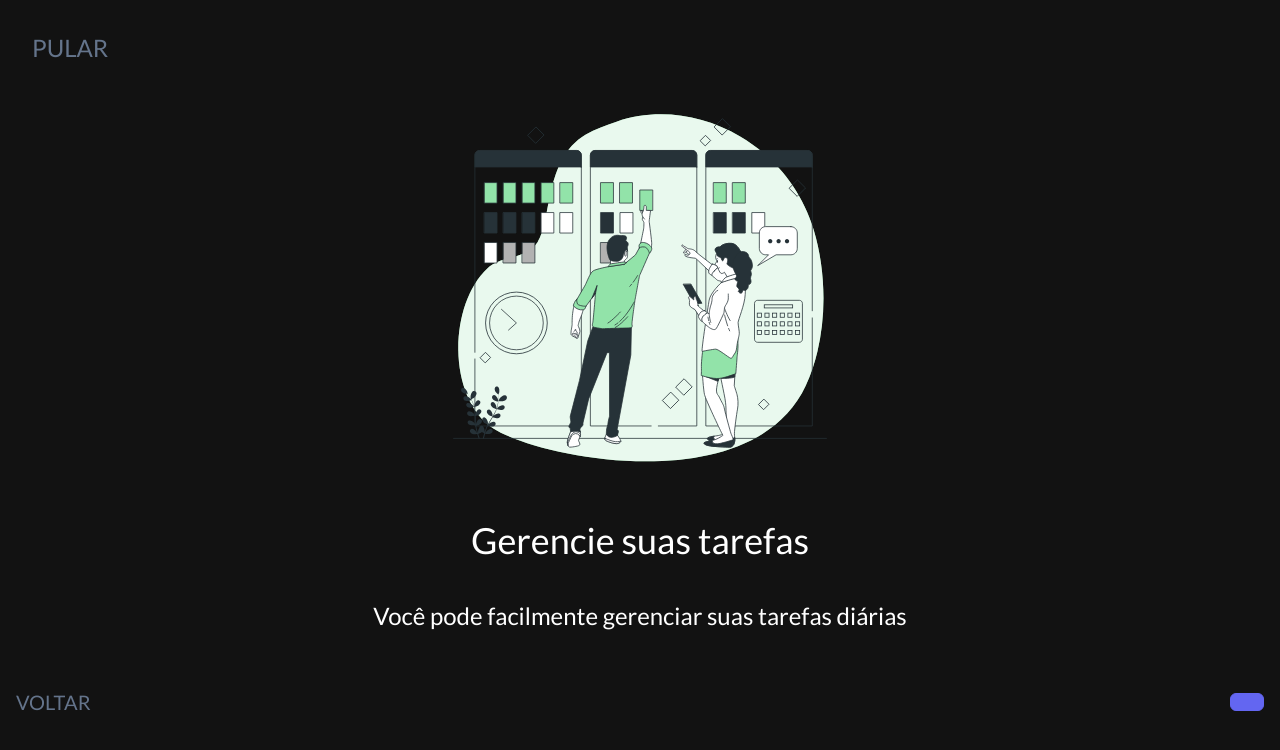
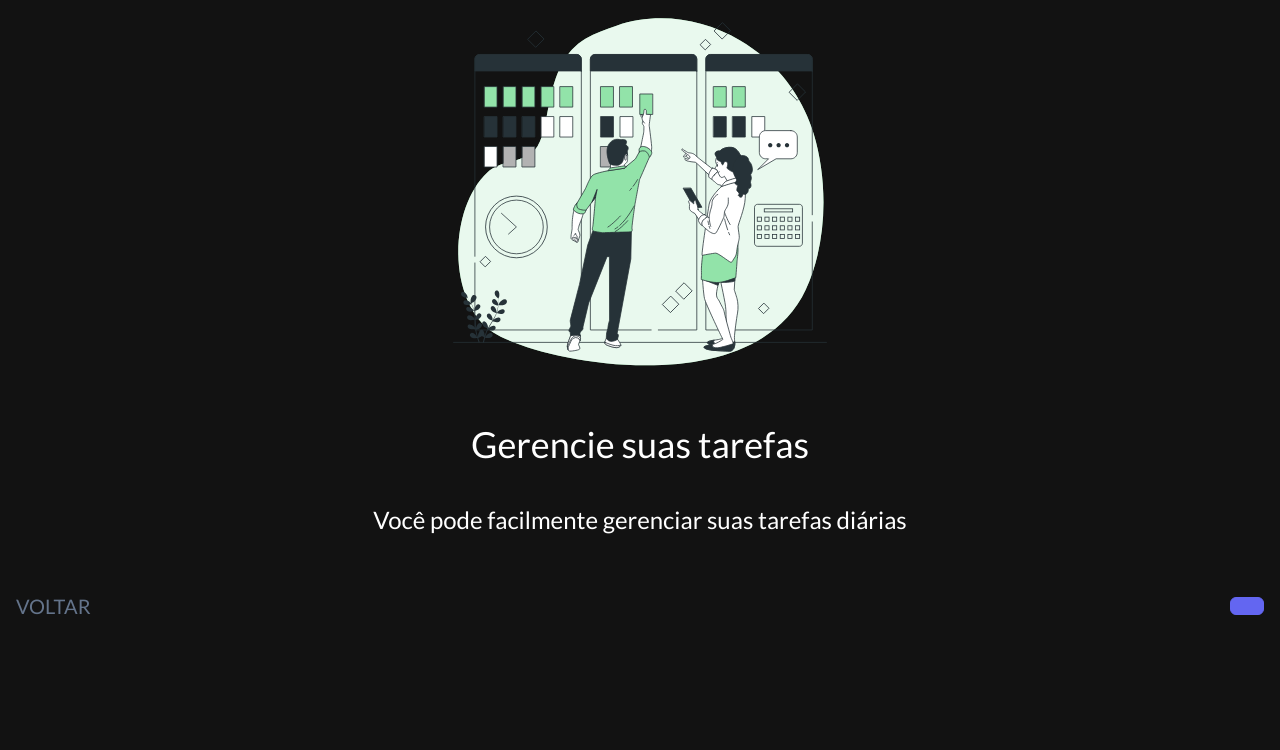
Before and after one commit to lucas-dantas10/TodoList, a Vue app: page / in a window 1280 px wide. Shown: the top 750 px of the page. Built offline with nearby package versions, Linux system fonts and the light colour scheme.

Commit message:
Componente principal da inicialização do site

```diff
--- a/src/views/Intro/Intro.vue
+++ b/src/views/Intro/Intro.vue
@@ -1,13 +1,5 @@
 <template>
     <div>
-        <header class="p-8">
-            <ul>
-                <li>
-                    <a href="#" class="text-2xl uppercase text-slate-500">Pular</a>
-                </li>
-            </ul>
-        </header>
-
         <Carousel></Carousel>
     </div>
 </template>
```
